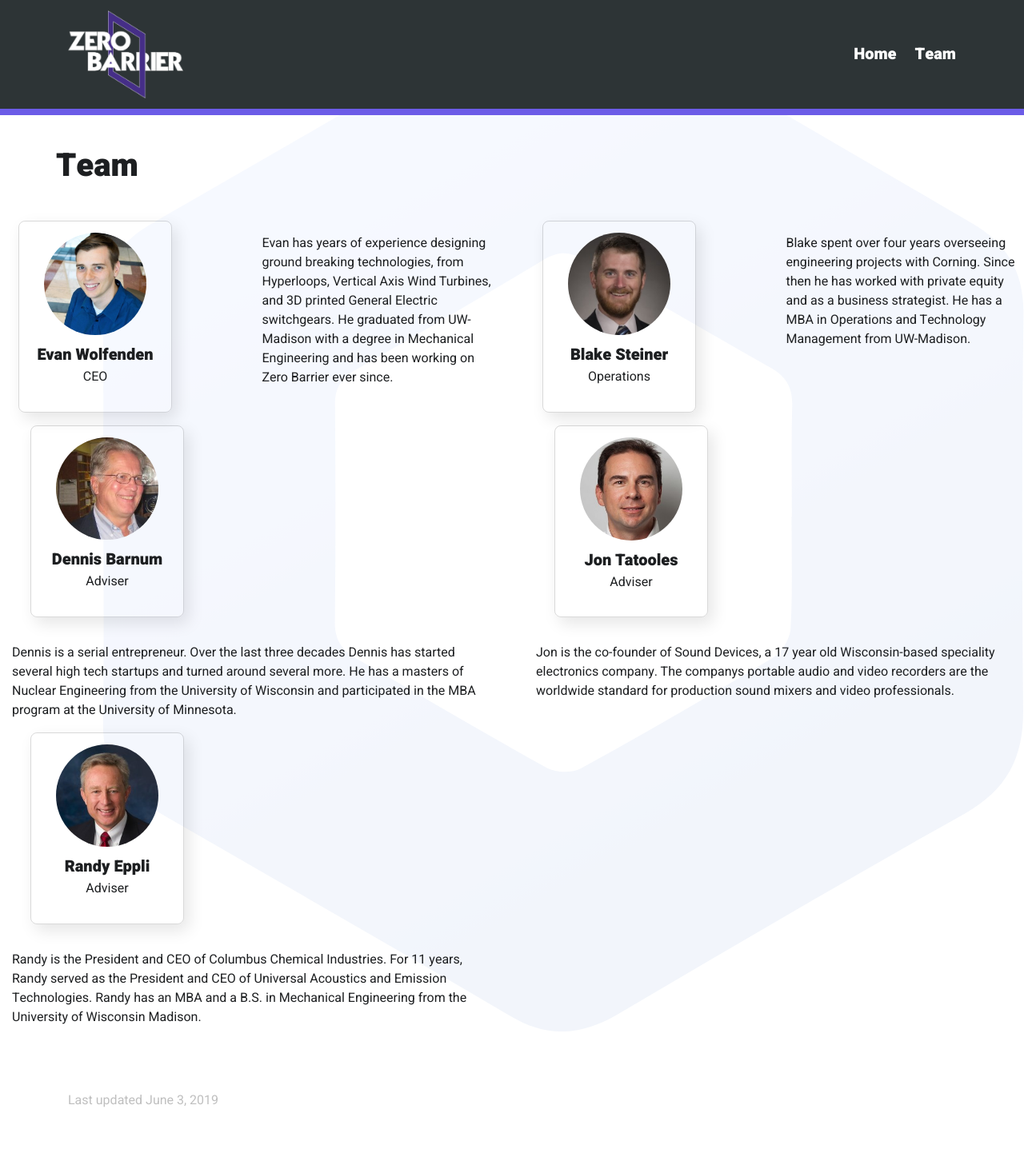
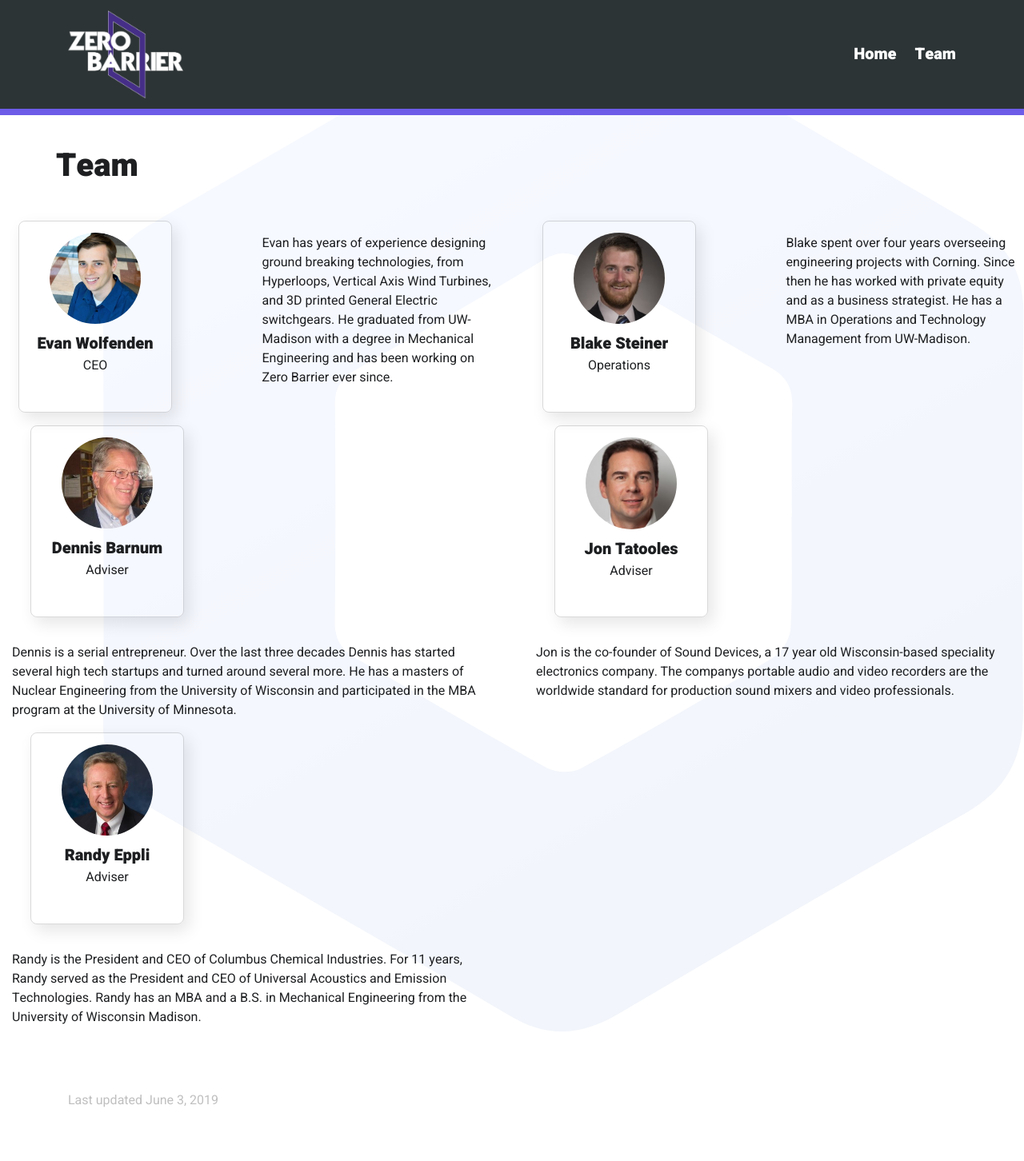
Before and after one commit to georgemblack/mind-to-matter, a Jekyll site: the page built from team.html, in a window 1280 px wide. Shown: the whole page at 80% size. Built offline with Jekyll 4.4.1, drawn with Linux system fonts in a browser that asks for light colours.

Commit message:
Update _team.scss

```diff
--- a/_sass/_team.scss
+++ b/_sass/_team.scss
@@ -15,6 +15,7 @@
 
     img {
         max-width: 8em;
+        max-width: 66%;
         border-radius: 100%;
     }
 }
```
